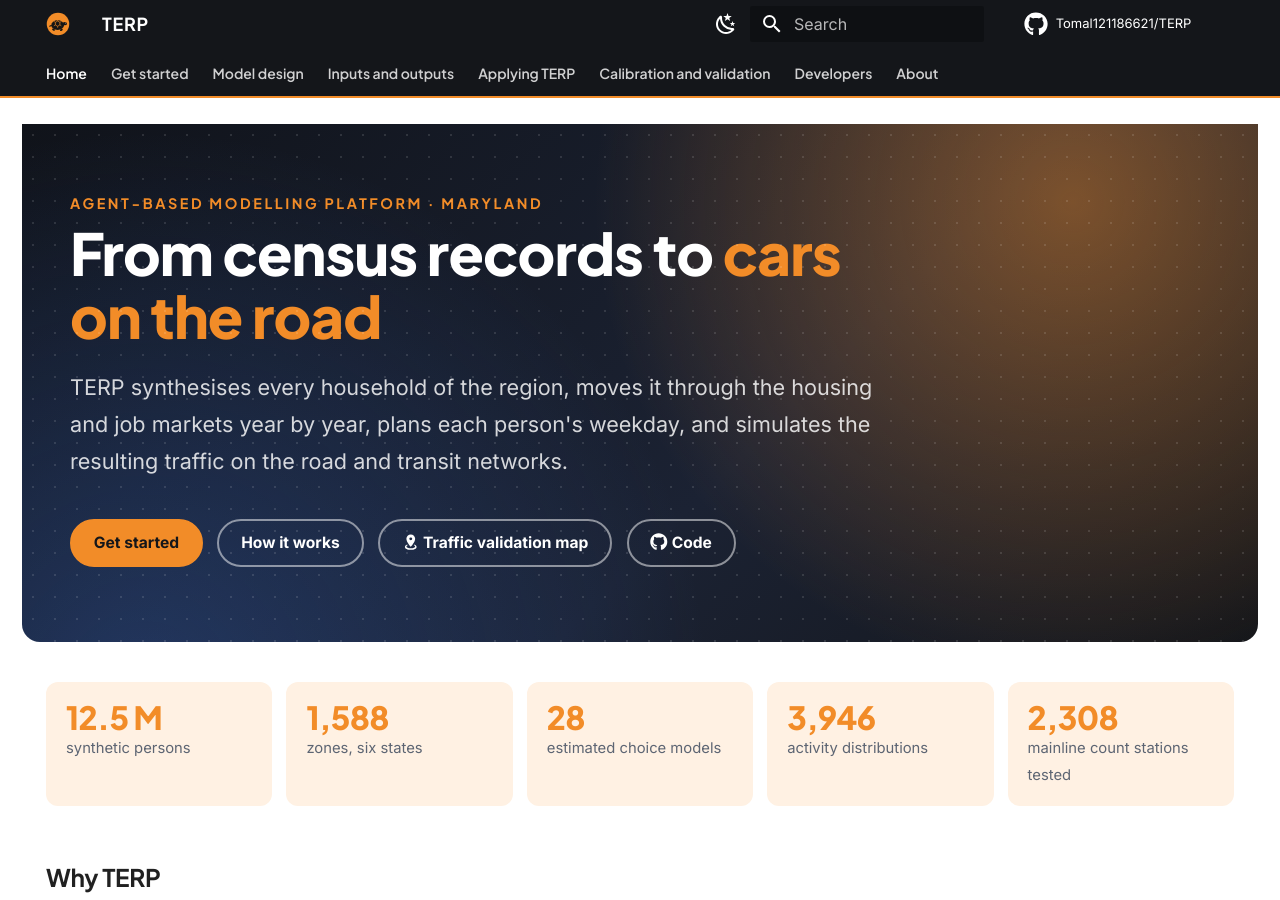
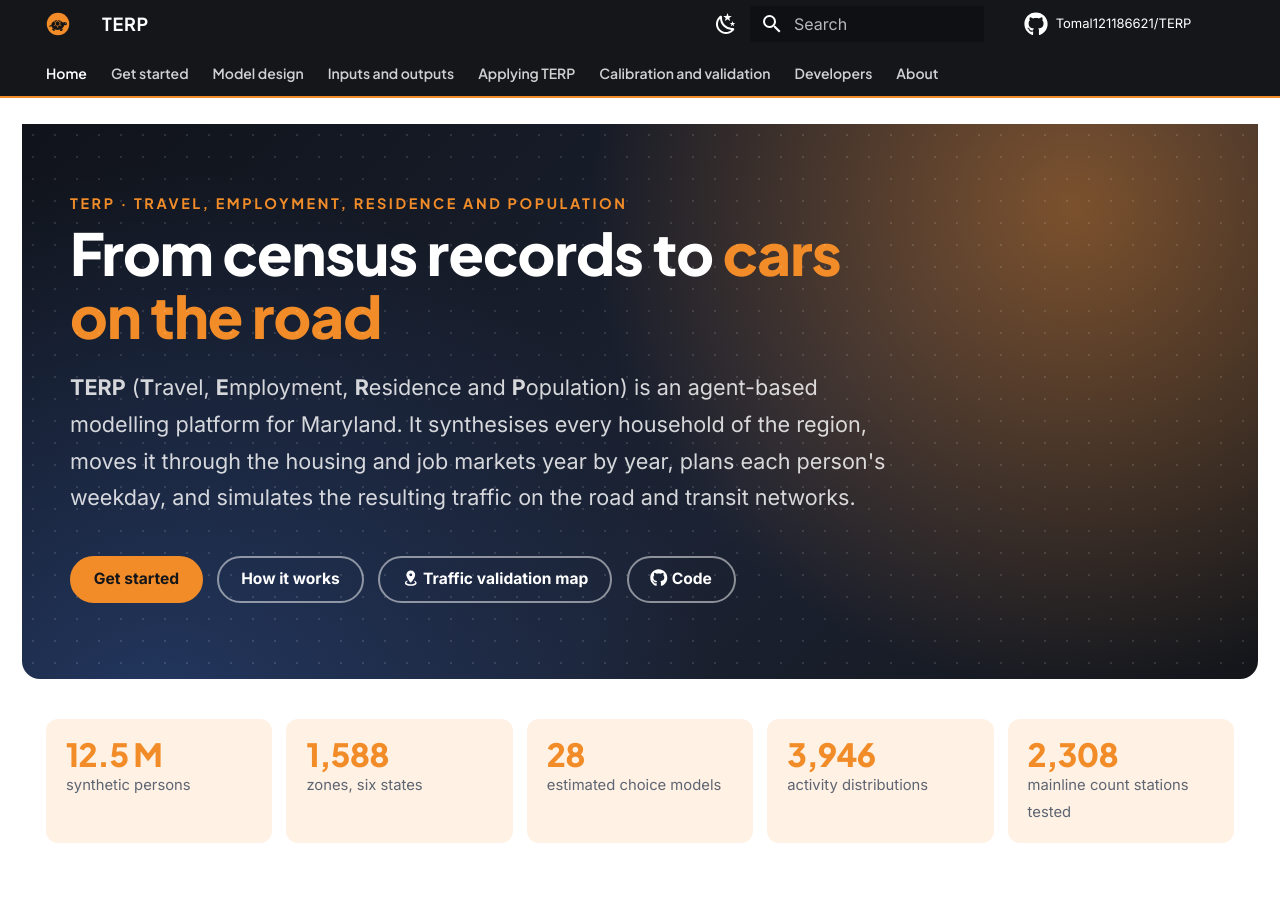
Before and after one commit to Tomal121186621/MILES, an MkDocs documentation site: the page built from docs/index.md, in a window 1280 px wide and 900 px high. Built offline with MkDocs 1.6.1 and Material for MkDocs 9.7.7, drawn with Linux system fonts in a browser that asks for light colours; comment, search, counter and statistics services are not loaded.

Commit message:
Full name of TERP on the home page and in the README
Co-Authored-By: Claude Opus 5.5 <noreply@anthropic.com>
Claude-Session: https://claude.ai/code/session_014VFNk9aPYwPbWJuWAxkRS2

```diff
--- a/docs/index.md
+++ b/docs/index.md
@@ -6,11 +6,11 @@ hide:
 
 <div class="terp-hero" markdown>
 
-<div class="eyebrow">Agent-based modelling platform · Maryland</div>
+<div class="eyebrow">TERP · Travel, Employment, Residence and Population</div>
 
 # From census records to <span>cars on the road</span>
 
-<p class="lead">TERP synthesises every household of the region, moves it through the housing and job markets year by year, plans each person's weekday, and simulates the
+<p class="lead"><b>TERP</b> (<b>T</b>ravel, <b>E</b>mployment, <b>R</b>esidence and <b>P</b>opulation) is an agent-based modelling platform for Maryland. It synthesises every household of the region, moves it through the housing and job markets year by year, plans each person's weekday, and simulates the
 resulting traffic on the road and transit networks.</p>
 
 [Get started](get-started/index.md){ .md-button .md-button--primary }
--- a/mkdocs.yml
+++ b/mkdocs.yml
@@ -1,5 +1,5 @@
 site_name: TERP
-site_description: Integrated population, land-use, activity and traffic simulation for Maryland
+site_description: TERP (Travel, Employment, Residence and Population), an agent-based platform of population, land use, activities and traffic for Maryland
 site_author: Raas Sarker Tomal
 site_url: https://tomal121186621.github.io/TERP/
 repo_url: https://github.com/Tomal121186621/TERP
```
Also changed, not shown: README.md (+2 -0 lines).
